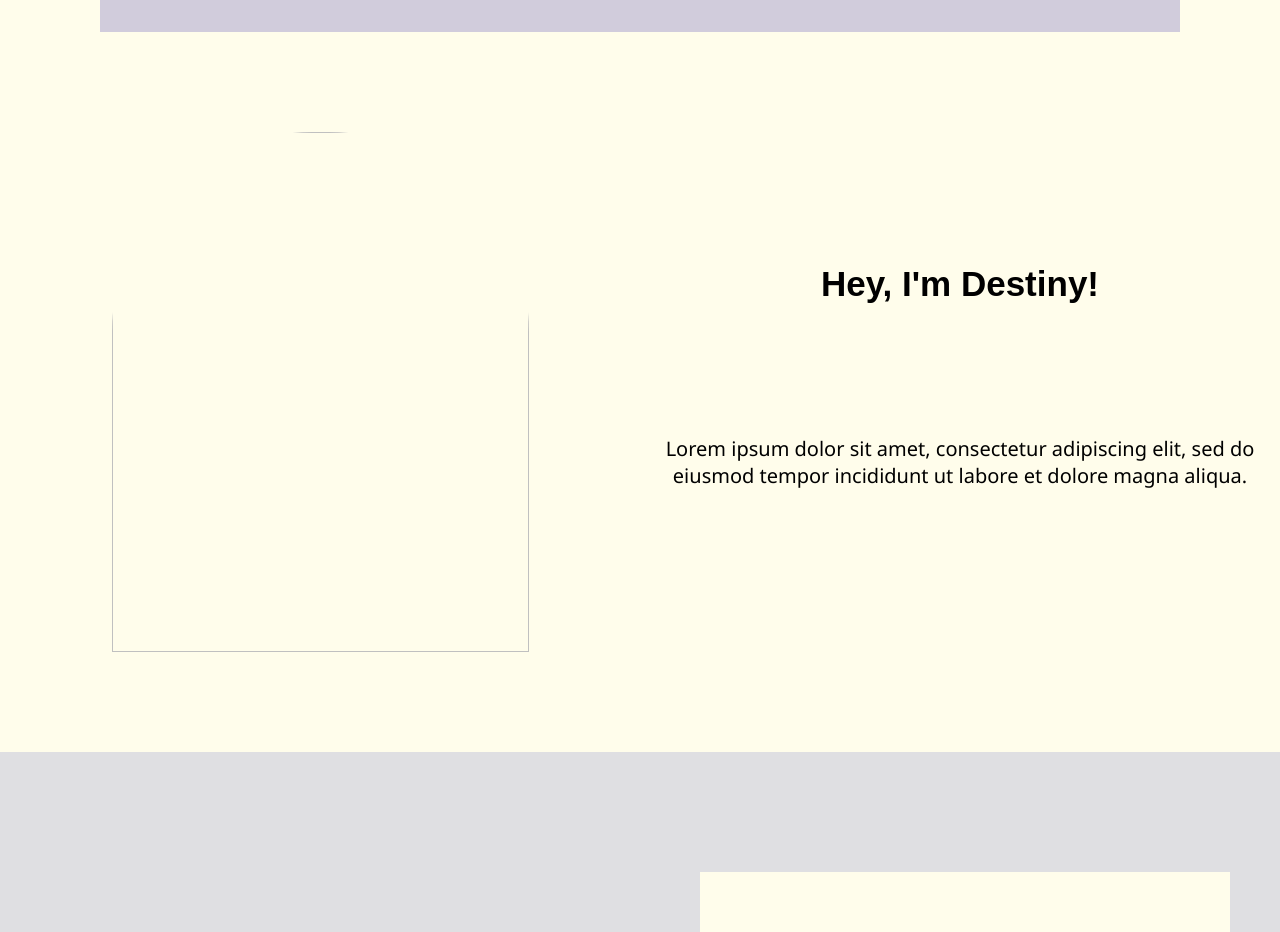
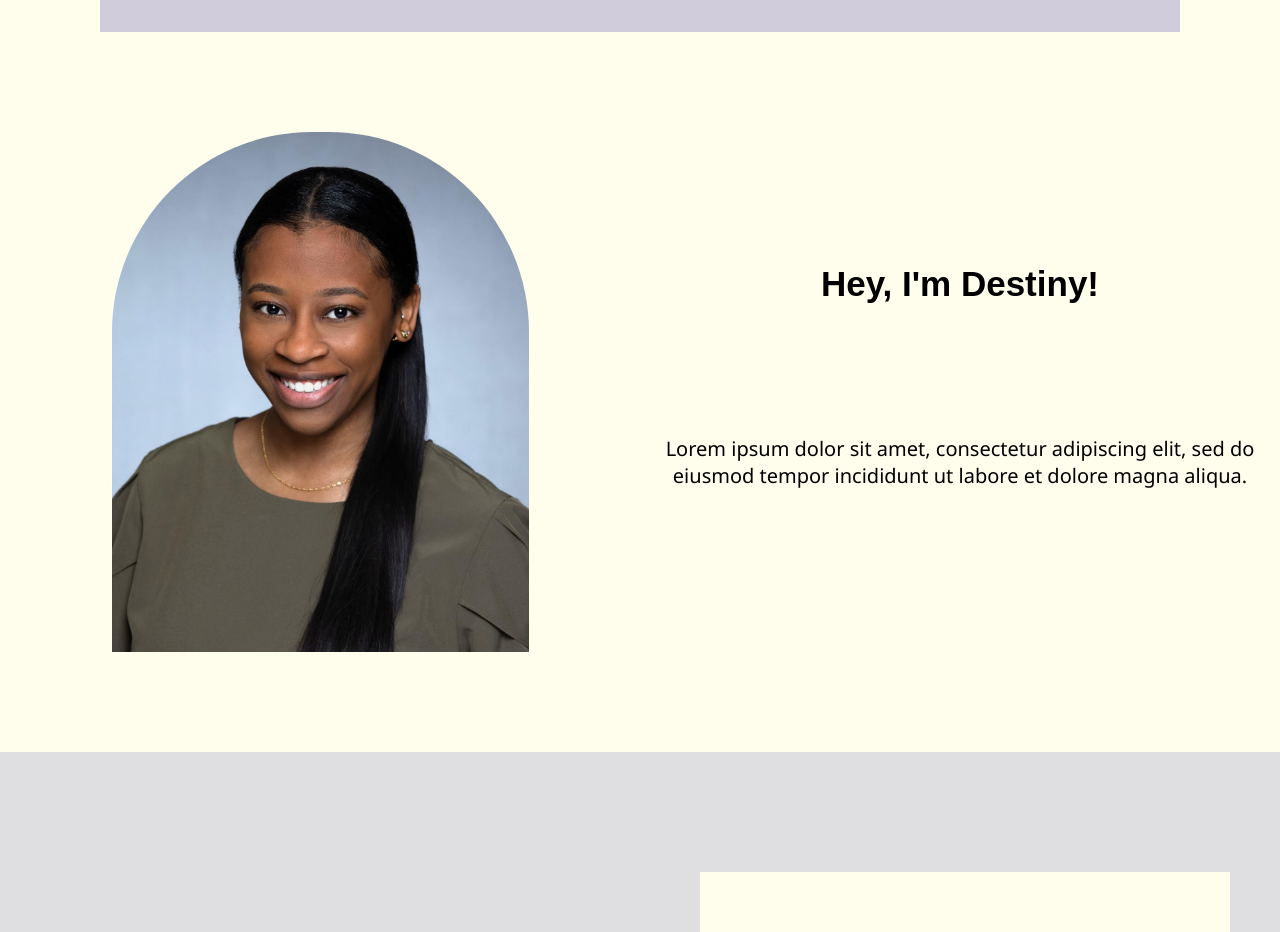
Before and after one commit to ZechBowen/Luci-Social, a plain HTML site: page index.html in a window 1280 px wide. Shown: the part 1760-2692 px from the top of the page. Drawn offline with Linux system fonts and the light colour scheme.

Commit message:
Update index.html

```diff
--- a/index.html
+++ b/index.html
@@ -76,7 +76,7 @@
     <h2 class="s4"></h2>
       <div class="parent-p4">
         <div class="headshot-container">
-        <img class="headshot" src="headshot.jpg"/>
+        <img class="headshot" src="Des headshot.jpg"/>
       </div>
       <div class="contents4">
         <h3 class="header4">Hey, I'm Destiny!</h3>
```
